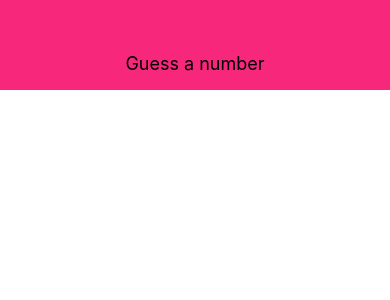
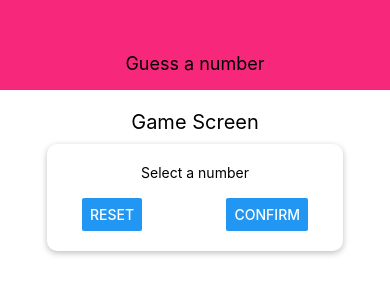
Before and after one commit to adrianagh13/rn-guess-number, a React Native app: screen / in a window 390 px wide. Shown: the top 300 px of the page. Built offline with nearby package versions, Linux system fonts and the light colour scheme.

Commit message:
StartGame screen finished Styles added, shadow properties included

```diff
--- a/App.js
+++ b/App.js
@@ -1,11 +1,13 @@
 import React from 'react';
 import {StyleSheet, View} from 'react-native';
 import Header from './components/Header';
+import StartGameScreen from './screens/StartGameScreen';
 
 export default function App() {
   return (
     <View style={styles.screen}>
       <Header title="Guess a number" />
+      <StartGameScreen />
     </View>
   );
 }
--- /dev/null
+++ b/screens/StartGameScreen.js
@@ -0,0 +1,51 @@
+import React from 'react';
+import {View, StyleSheet, Text, TextInput, Button} from 'react-native';
+
+const StartGameScreen = props => {
+  return (
+    <View style={styles.screen}>
+      <Text style={styles.title}>Game Screen</Text>
+      <View style={styles.inputContainer}>
+        <Text>Select a number</Text>
+        <TextInput />
+        <View style={styles.buttonContainer}>
+          <Button title="Reset" onPress={() => {}} />
+          <Button title="Confirm" onPress={() => {}} />
+        </View>
+      </View>
+    </View>
+  );
+};
+
+const styles = StyleSheet.create({
+  screen: {
+    flex: 1,
+    padding: 10,
+    alignItems: 'center',
+  },
+  title: {
+    fontSize: 20,
+    marginVertical: 10, //marginVertical replaces marginBottom and marginTop
+  },
+  inputContainer: {
+    width: 300,
+    maxWidth: '80%', //if the device is too small we make sure that the width doesn't exceed the 80 percent
+    alignItems: 'center', //ltr bc flexdirection is default --> column
+    shadowColor: 'black',
+    shadowOffset: {width: 0, height: 2}, //shadowOffset receives and obj
+    shadowRadius: 6, //if you set shadow radius to 0 it will look like a line
+    shadowOpacity: 0.26,
+    backgroundColor: 'white', //shadow properties only work on iOS
+    elevation: 5, //only works on Android, default
+    padding: 20,
+    borderRadius: 10,
+  },
+  buttonContainer: {
+    flexDirection: 'row',
+    width: '100%',
+    justifyContent: 'space-between',
+    paddingHorizontal: 15, //horizontal --> left and right
+  },
+});
+
+export default StartGameScreen;
```
